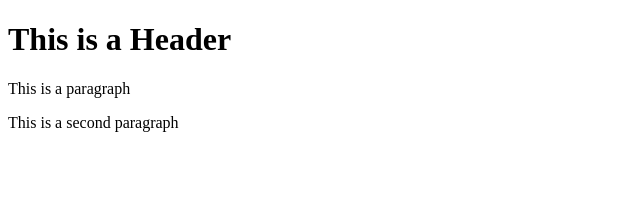
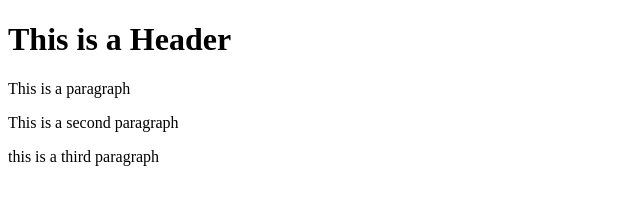
Before and after one commit to Mohamed-hedi92/git-test, a website: page index.html in a window 1280 px wide. Shown: the whole page, without its empty margins (0-640 px from the left). Drawn offline with Linux system fonts and the light colour scheme.

Commit message:
fourth commit

```diff
--- a/index.html
+++ b/index.html
@@ -6,5 +6,6 @@
         <h1>This is a Header</h1>
         <p>This is a paragraph</p>
         <p>This is a second paragraph</p>
+        <p>this is a third paragraph</p>
     </body>
 </html>
```
Also changed, not shown: package.json (added, +25 -0 lines), 2 other files.
